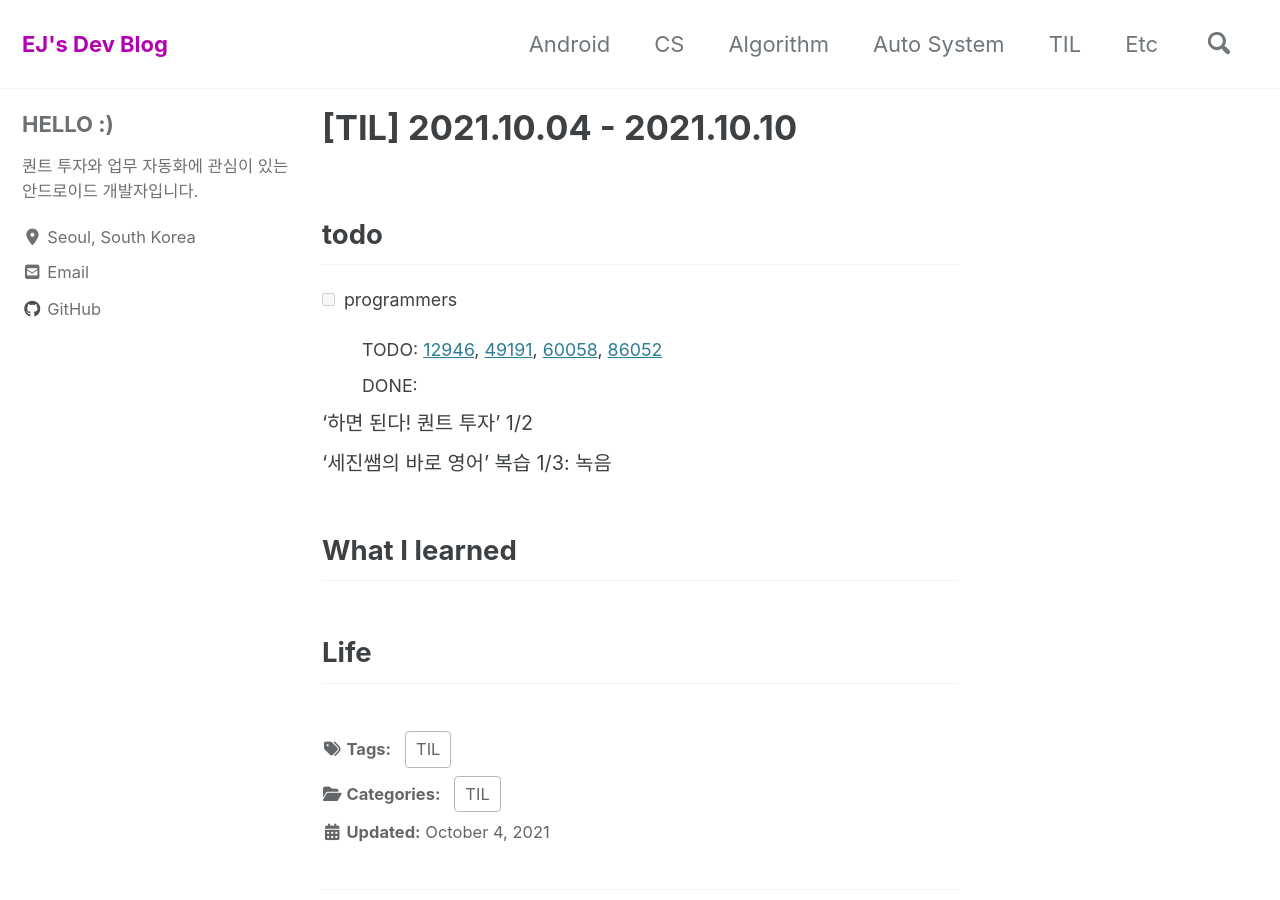
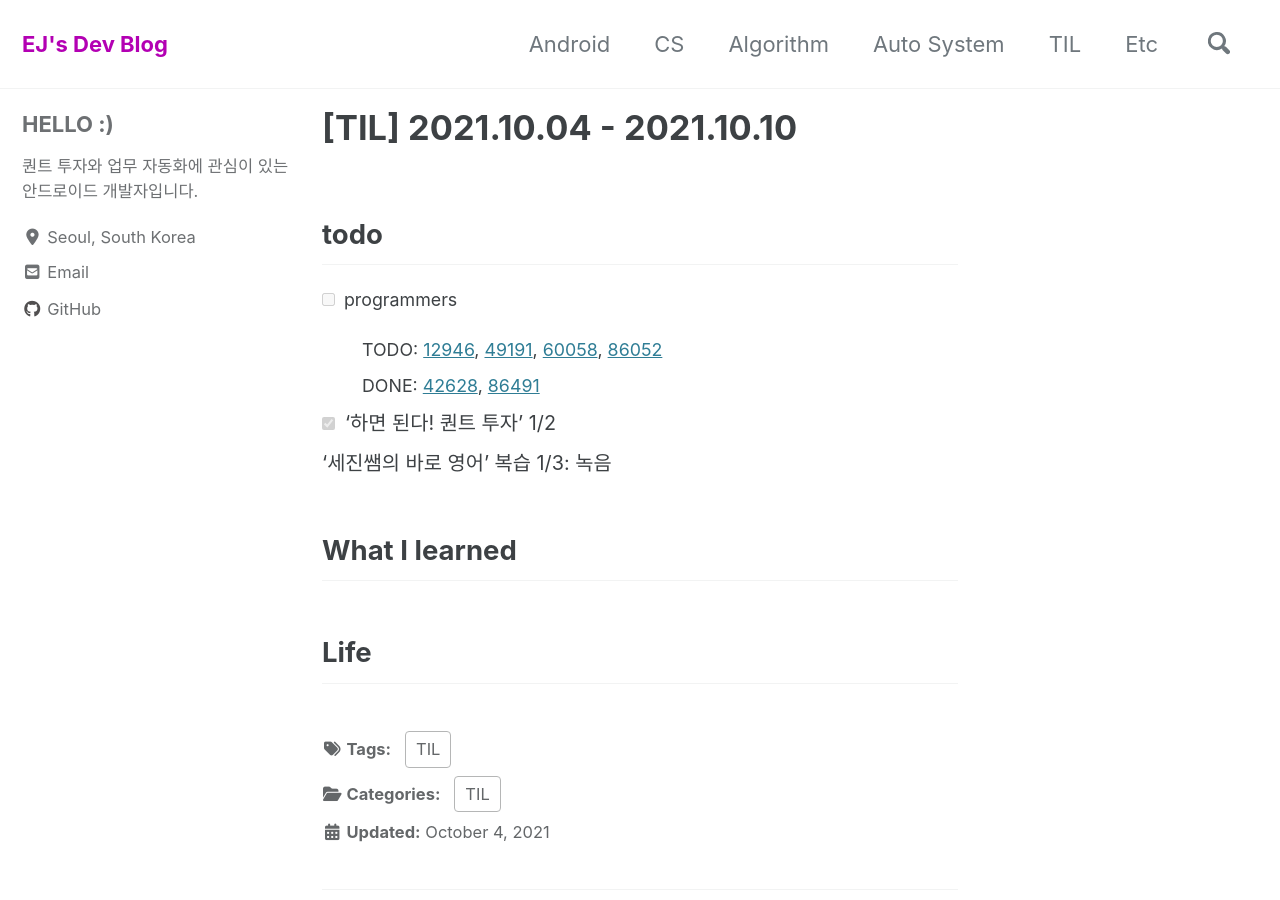
Before and after one commit to dev-eunji/dev-eunji.github.io, a Jekyll site: the page built from _posts/til/2021-10-04-TIL.md, in a window 1280 px wide and 900 px high. Built offline with Jekyll 4.4.1, drawn with Linux system fonts in a browser that asks for light colours; cached includes are drawn as plain includes; nearby versions of some CDN libraries; comment, search, counter and statistics services are not loaded.

Commit message:
[TIL] 20211004

```diff
--- a/_posts/til/2021-10-04-TIL.md
+++ b/_posts/til/2021-10-04-TIL.md
@@ -12,9 +12,9 @@ comments: true
 - [ ] programmers
 
   - TODO: [12946](https://programmers.co.kr/learn/courses/30/lessons/12946), [49191](https://programmers.co.kr/learn/courses/30/lessons/49191), [60058](https://programmers.co.kr/learn/courses/30/lessons/60058), [86052](https://programmers.co.kr/learn/courses/30/lessons/86052)
-  - DONE:
+  - DONE: [42628](https://programmers.co.kr/learn/courses/30/lessons/42628), [86491](https://programmers.co.kr/learn/courses/30/lessons/86491)
 
-- '하면 된다! 퀀트 투자' 1/2
+- [x] '하면 된다! 퀀트 투자' 1/2
 - '세진쌤의 바로 영어' 복습 1/3: 녹음
 
 ## What I learned
```
